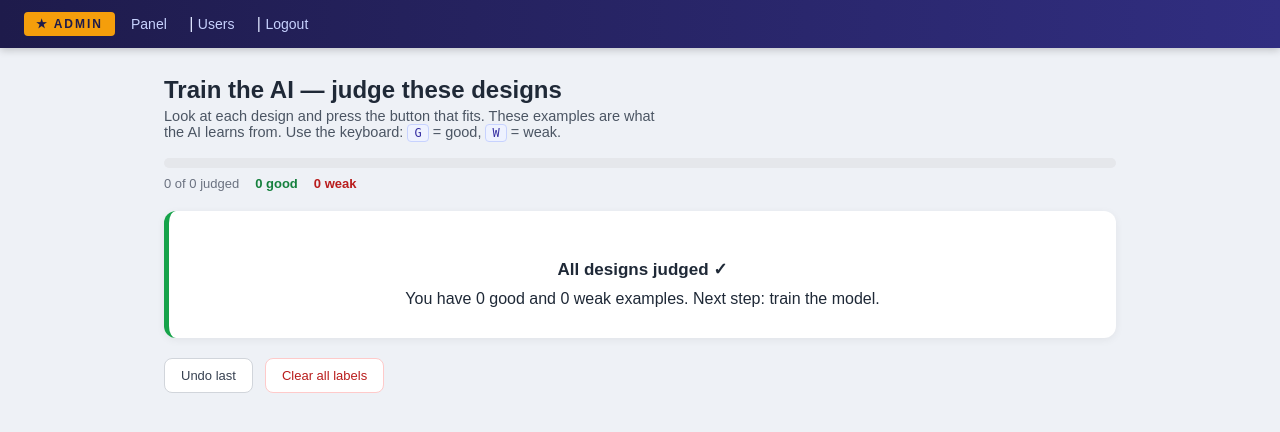
After one commit to CedricBakali/AN-AI-BASED-GRAPHIC-DESIGN-QUALITY-ASSESMENT-AND-FEEDBACK-, a Flask app: page /admin/label/ in a window 1280 px wide. The commit adds this page. Shown: the top 432 px of the page. Run offline with Flask 3, Linux system fonts and the light colour scheme; the visitor is signed in with stand-in values (Sample User, id 1); data comes from the database, SQL or seed files in the repository; data that the repository does not hold is empty.

Commit message:
AI Phase 11 step 2: admin-only labelling pages to collect good/weak training examples

```diff
--- a/app.py
+++ b/app.py
@@ -19,6 +19,7 @@ from app.services.feedback import build_feedback
 from app.routes.auth import auth_bp, login_required
 from app.routes.dashboard import dashboard_bp
 from app.routes.admin import admin_bp
+from app.routes.training import training_bp
 
 
 BASE_DIR = os.path.dirname(os.path.abspath(__file__))
@@ -41,6 +42,7 @@ database.init_db()
 app.register_blueprint(auth_bp)
 app.register_blueprint(dashboard_bp)
 app.register_blueprint(admin_bp)
+app.register_blueprint(training_bp)
 
 
 def _allowed(filename: str) -> bool:
--- /dev/null
+++ b/app/routes/training.py
@@ -0,0 +1,119 @@
+"""Training data collection (AI Phase 11, step 2).
+
+Admin-only pages that let a human judge designs as "good" or "weak".
+Those judgements are the training examples the aesthetic model learns from.
+
+Pipeline position:
+    IMAGE -> PRE-PROCESSING -> CV FEATURES -> (labelled by a human here)
+"""
+from __future__ import annotations
+
+import json
+import os
+
+from flask import (Blueprint, abort, flash, redirect, render_template,
+                   request, url_for)
+
+from app.models import database
+from app.models.database import LABEL_SCORES
+from app.routes.auth import admin_required, login_required
+from app.cv.preprocessing import prepare
+from app.cv.feature_extraction import extract_features
+
+
+training_bp = Blueprint("training", __name__, url_prefix="/admin/label")
+
+PROJECT_ROOT = os.path.dirname(os.path.dirname(os.path.dirname(__file__)))
+UPLOADS = os.path.join(PROJECT_ROOT, "static", "uploads")
+
+
+def _listed_designs() -> list[str]:
+    """Relative paths of every stored design, sorted for a stable order."""
+    if not os.path.isdir(UPLOADS):
+        return []
+    allowed = {"png", "jpg", "jpeg", "webp", "bmp", "gif"}
+    out = []
+    for name in sorted(os.listdir(UPLOADS)):
+        if name.rsplit(".", 1)[-1].lower() in allowed:
+            out.append(f"static/uploads/{name}")
+    return out
+
+
+def _counts(done: int, total: int) -> dict:
+    return database.get_label_counts() | {"done": done, "total": total}
+
+
+@training_bp.route("/")
+@login_required
+@admin_required
+def index():
+    designs = _listed_designs()
+    labelled = database.get_labelled_paths()
+    pending = [p for p in designs if p not in labelled]
+    counts = _counts(len(labelled & set(designs)), len(designs))
+    return render_template("admin/label.html", pending=pending, counts=counts)
+
+
+@training_bp.route("/save", methods=["POST"])
+@login_required
+@admin_required
+def save():
+    image_path = request.form.get("image_path", "").strip()
+    label = request.form.get("label", "").strip()
+
+    if label not in LABEL_SCORES:
+        flash("Unknown label. Please choose Good or Weak.")
+        return redirect(url_for("training.index"))
+    if not image_path.startswith("static/uploads/"):
+        flash("Invalid design reference.")
+        return redirect(url_for("training.index"))
+
+    abs_path = os.path.join(PROJECT_ROOT, image_path)
+    if not os.path.isfile(abs_path):
+        flash("That design file no longer exists.")
+        return redirect(url_for("training.index"))
+
+    # Cache the 12 features now so training later is instant.
+    data = prepare(abs_path)
+    features = extract_features(data["rgb"])
+    database.save_label(
+        image_path=image_path,
+        label=label,
+        score=LABEL_SCORES[label],
+        features_json=json.dumps(features),
+    )
+    return redirect(url_for("training.index"))
+
+
+@training_bp.route("/undo", methods=["POST"])
+@login_required
+@admin_required
+def undo():
+    """Take back the most recent label so a wrong click is easy to fix."""
+    records = database.get_labelled_records()
+    if not records:
+        flash("Nothing to undo.")
+        return redirect(url_for("training.index"))
+    last = records[-1]
+    database.delete_label(last["image_path"])
+    flash("Removed the last label — it is back in the queue.")
+    return redirect(url_for("training.index"))
+
+
+@training_bp.route("/reset", methods=["POST"])
+@login_required
+@admin_required
+def reset():
+    for path in list(database.get_labelled_paths()):
+        database.delete_label(path)
+    flash("All labels cleared.")
+    return redirect(url_for("training.index"))
+
+
+@training_bp.route("/export")
+@login_required
+@admin_required
+def export():
+    """Download the training set as JSON (for the report / retraining)."""
+    from flask import jsonify
+    return jsonify({"examples": database.get_labelled_records()})
--- a/app/templates/admin/dashboard.html
+++ b/app/templates/admin/dashboard.html
@@ -11,7 +11,7 @@
 <body>
 <header class="admin-bar">
 <span class="badge">★ ADMIN</span>
-<nav><a href="{{ url_for('dashboard.dashboard') }}">My Dashboard</a> | <strong>Panel</strong> | <a href="{{ url_for('admin.users') }}">Users</a> | <a href="{{ url_for('auth.logout') }}">Logout</a></nav>
+<nav><a href="{{ url_for('dashboard.dashboard') }}">My Dashboard</a> | <strong>Panel</strong> | <a href="{{ url_for('admin.users') }}">Users</a> | <a href="{{ url_for('training.index') }}">Train AI</a> | <a href="{{ url_for('auth.logout') }}">Logout</a></nav>
 </header>
 <main class="admin-wrap">
 {% with messages = get_flashed_messages() %}{% if messages %}{% for message in messages %}<p><strong>{{ message }}</strong></p>{% endfor %}{% endif %}{% endwith %}
--- /dev/null
+++ b/app/templates/admin/label.html
@@ -0,0 +1,79 @@
+<!DOCTYPE html>
+<html lang="en">
+<head>
+<meta charset="UTF-8">
+<meta name="viewport" content="width=device-width, initial-scale=1.0">
+<title>Label Training Designs - DesignScore</title>
+<link rel="stylesheet" href="{{ url_for('static', filename='css/style.css') }}">
+<link rel="stylesheet" href="{{ url_for('static', filename='css/admin.css') }}">
+<link rel="stylesheet" href="{{ url_for('static', filename='css/label.css') }}">
+</head>
+<body>
+<header class="admin-bar">
+<span class="badge">★ ADMIN</span>
+<nav><a href="{{ url_for('admin.dashboard') }}">Panel</a> | <a href="{{ url_for('admin.users') }}">Users</a> | <a href="{{ url_for('auth.logout') }}">Logout</a></nav>
+</header>
+
+<main class="admin-wrap">
+<h1>Train the AI — judge these designs</h1>
+<p class="lead">Look at each design and press the button that fits. These
+examples are what the AI learns from. Use the keyboard: <kbd>G</kbd> = good,
+<kbd>W</kbd> = weak.</p>
+
+{% with messages = get_flashed_messages() %}{% if messages %}{% for message in messages %}<p class="flash"><strong>{{ message }}</strong></p>{% endfor %}{% endif %}{% endwith %}
+
+<div class="label-progress">
+    <div class="track"><div class="fill" style="width: {{ (counts.done / counts.total * 100)|round(1) if counts.total else 0 }}%"></div></div>
+    <div class="counts">
+        <span>{{ counts.done }} of {{ counts.total }} judged</span>
+        <span class="good">{{ counts.good }} good</span>
+        <span class="weak">{{ counts.weak }} weak</span>
+    </div>
+</div>
+
+{% if pending %}
+<form class="label-card" method="POST" action="{{ url_for('training.save') }}">
+    <input type="hidden" name="image_path" value="{{ pending[0] }}">
+    <img src="/{{ pending[0] }}" alt="Design to judge">
+    <p class="hint">Design {{ counts.done + 1 }} of {{ counts.total }} · {{ pending[0].split('/')[-1] }}</p>
+    <div class="label-buttons">
+        <button type="submit" name="label" value="good" class="btn-good">Good design</button>
+        <button type="submit" name="label" value="weak" class="btn-weak">Weak design</button>
+    </div>
+</form>
+<p class="queue">{{ pending|length }} design(s) still to judge.</p>
+{% else %}
+<div class="all-done">
+    <h2>All designs judged ✓</h2>
+    <p>You have {{ counts.good }} good and {{ counts.weak }} weak examples.
+    Next step: train the model.</p>
+</div>
+{% endif %}
+
+<div class="label-actions">
+    <form method="POST" action="{{ url_for('training.undo') }}">
+        <button type="submit" class="btn-plain">Undo last</button>
+    </form>
+    <form method="POST" action="{{ url_for('training.reset') }}"
+          onsubmit="return confirm('Clear every label? This cannot be undone.');">
+        <button type="submit" class="btn-plain danger">Clear all labels</button>
+    </form>
+</div>
+</main>
+
+{% if pending %}
+<script>
+(function () {
+    var form = document.querySelector(".label-card");
+    document.addEventListener("keydown", function (e) {
+        if (e.metaKey || e.ctrlKey || e.altKey) return;
+        var k = e.key.toLowerCase();
+        if (k !== "g" && k !== "w") return;
+        var btn = form.querySelector('button[value="' + (k === "g" ? "good" : "weak") + '"]');
+        btn.click();
+    });
+})();
+</script>
+{% endif %}
+</body>
+</html>
--- /dev/null
+++ b/static/css/label.css
@@ -0,0 +1,56 @@
+/* Labelling page (admin-only training data collection) */
+.lead { color: #4b5563; font-size: 14.5px; max-width: 62ch; margin-bottom: 18px; }
+kbd {
+    background: #eef2ff; border: 1px solid #c7d2fe; border-radius: 4px;
+    padding: 1px 6px; font-size: 12px; color: #3730a3;
+}
+.flash { background: #fef9c3; border: 1px solid #eab308; padding: 10px 14px;
+    border-radius: 8px; margin-bottom: 16px; font-size: 14px; }
+
+.label-progress { margin-bottom: 20px; }
+.label-progress .track {
+    height: 10px; border-radius: 99px; background: #e5e7eb; overflow: hidden;
+}
+.label-progress .fill {
+    height: 100%; border-radius: 99px; background: linear-gradient(90deg, #2563eb, #38bdf8);
+    transition: width .2s ease;
+}
+.label-progress .counts {
+    display: flex; gap: 16px; margin-top: 8px; font-size: 13px; color: #6b7280;
+}
+.label-progress .good { color: #15803d; font-weight: 700; }
+.label-progress .weak { color: #b91c1c; font-weight: 700; }
+
+.label-card {
+    background: #fff; border-radius: 14px; padding: 22px; text-align: center;
+    box-shadow: 0 4px 16px rgba(0,0,0,.08);
+}
+.label-card img {
+    max-width: 100%; max-height: 460px; object-fit: contain;
+    background: #f1f5f9; border-radius: 10px;
+}
+.label-card .hint { color: #6b7280; font-size: 13px; margin: 12px 0 4px; word-break: break-all; }
+
+.label-buttons { display: flex; gap: 14px; justify-content: center; margin-top: 18px; flex-wrap: wrap; }
+.label-buttons button {
+    border: none; border-radius: 10px; padding: 16px 34px;
+    font-size: 17px; font-weight: 800; cursor: pointer; transition: transform .12s ease, box-shadow .12s ease;
+}
+.btn-good { background: #16a34a; color: #fff; box-shadow: 0 6px 16px rgba(22,163,74,.3); }
+.btn-weak { background: #dc2626; color: #fff; box-shadow: 0 6px 16px rgba(220,38,38,.3); }
+.label-buttons button:hover { transform: translateY(-2px); }
+
+.queue { text-align: center; color: #6b7280; font-size: 13px; margin-top: 14px; }
+
+.all-done {
+    background: #fff; border-radius: 12px; padding: 30px; text-align: center;
+    border-left: 5px solid #16a34a; box-shadow: 0 2px 8px rgba(0,0,0,.06);
+}
+
+.label-actions { display: flex; gap: 12px; margin-top: 20px; flex-wrap: wrap; }
+.btn-plain {
+    background: #fff; border: 1px solid #d1d5db; border-radius: 8px;
+    padding: 9px 16px; font-size: 13px; cursor: pointer; color: #374151;
+}
+.btn-plain:hover { background: #f3f4f6; }
+.btn-plain.danger { color: #b91c1c; border-color: #fecaca; }
```
Also changed, not shown: app/models/database.py (+90 -0 lines).
